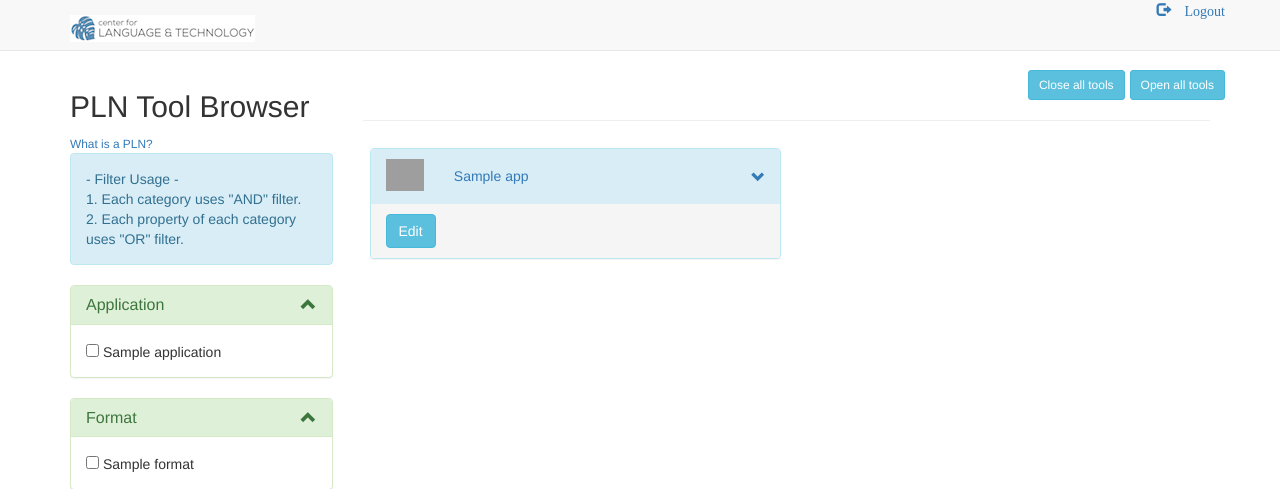
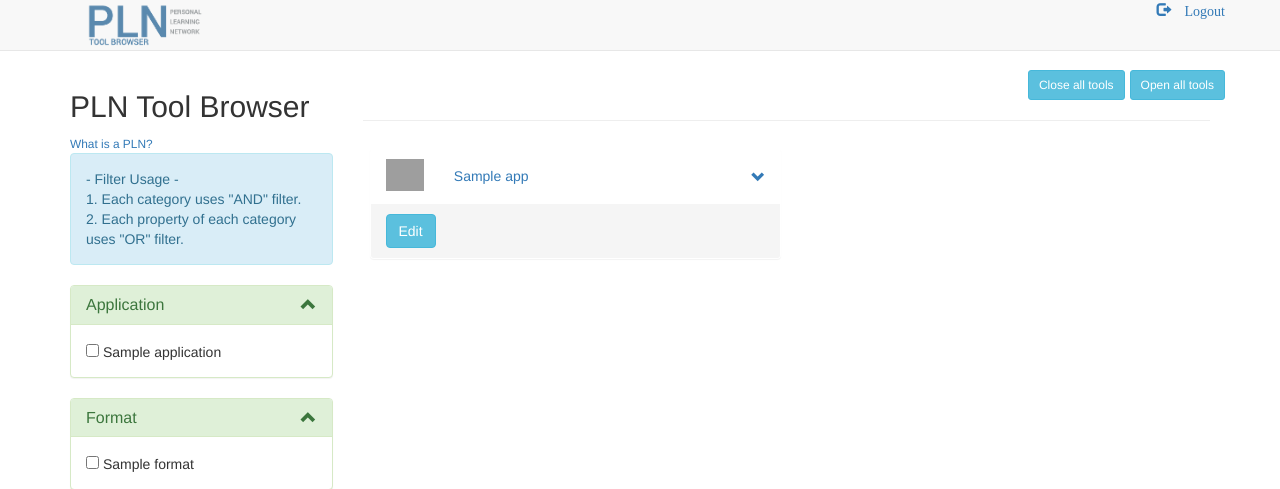
Before and after one commit to llcit/clt-pln, a Django app: page / in a window 1280 px wide. Shown: the top 489 px of the page. Run offline with Django 3.2, Linux system fonts and the light colour scheme; a user stored in the database is signed in; tables that the repository leaves empty hold one stand-in row (values such as "Sample post"); some libraries are stand-ins or nearby versions; grey boxes are pictures that could not be loaded.

Commit message:
Changed pln logo and the application panel head style.

```diff
--- a/pln/templates/pln/base.html
+++ b/pln/templates/pln/base.html
@@ -33,7 +33,7 @@
       <div class="container">
       	<!-- navbar menu -->
       	<div class="navbar-header">
-      	  <a class="navbar-brand" href="http://clt.manoa.hawaii.edu"><img src="{% static 'images/CLT-projects-logo-185.png' %}"/></a>
+      	  <a class="navbar-brand" href="http://clt.manoa.hawaii.edu"><img src="{% static 'images/CLT-pln-logo.png' %}"/></a>
       	</div>
         {% if user.is_authenticated %}
         <div class="navbar-nav navbar-right justified">
--- a/pln/templates/pln/index.html
+++ b/pln/templates/pln/index.html
@@ -139,7 +139,7 @@
       <div class="panel-group">
         {% for item in all_apps %}
             <!-- panel -->
-            <div class="app panel panel-info" data-id="{{ item.name }}" data-category ="{% for application in item.application.all %}{{ application | cut:" " | lower }} {% endfor %}{% for format in item.format.all %}{{ format | cut:" " | lower }} {% endfor %}{% for function in item.function.all %}{{ function | cut:" " | lower }} {% endfor %}{% for price in item.price.all %}{{ price | cut:" " | lower }} {% endfor %}{% for support in item.support.all %}{{ support | cut:" " | lower }} {% endfor %}">
+            <div class="app panel" data-id="{{ item.name }}" data-category ="{% for application in item.application.all %}{{ application | cut:" " | lower }} {% endfor %}{% for format in item.format.all %}{{ format | cut:" " | lower }} {% endfor %}{% for function in item.function.all %}{{ function | cut:" " | lower }} {% endfor %}{% for price in item.price.all %}{{ price | cut:" " | lower }} {% endfor %}{% for support in item.support.all %}{{ support | cut:" " | lower }} {% endfor %}">
             	<!-- panel header -->
             	<div class="panel-heading" >
             	  <a class="accordion-toggle" data-toggle="collapse" data-parent="#accordion" href="#{{ item.id }}">
--- a/static/css/base.css
+++ b/static/css/base.css
@@ -1,3 +1,15 @@
 body {
     padding-top: 70px;
 }
+
+.navbar-nav li a {
+ line-height: 50px;
+}
+
+.navbar-brand {
+  padding: 0px;
+}
+
+.navbar-brand img {
+  height: 100%;
+}
```
Also changed, not shown: pln/static/css/base.css (+9 -1 lines), pln/static/images/CLT-pln-logo.png (added), static/images/CLT-pln-logo.png (added).
